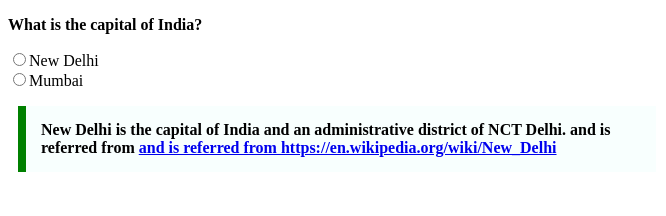
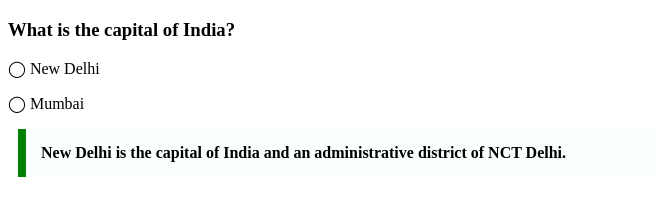
Before and after one commit to acciojob/trivia-sjoshi91119, a website: page main.html in a window 1280 px wide. Shown: the whole page, without its empty margins (0-666 px from the left). Drawn offline with Linux system fonts and the light colour scheme.

Commit message:
created a submission

```diff
--- a/main.html
+++ b/main.html
@@ -10,14 +10,14 @@
 	<!-- the entire body must be written by student -->
     <script type="text/javascript" src="./script.js">
 </script>
-<p><b>What is the capital of India?</b><p/>
 
-	<input type="radio" name="citi" value="city1">New Delhi<br>
+<h3>What is the capital of India?</h3>
+	<p>&#9711 New Delhi</p>
+	<p>&#9711 Mumbai</p>
+	<blockquote cite="https://en.wikipedia.org/wiki/New_Delhi">
+		New Delhi is the capital of India and an administrative district of NCT Delhi.
+	</blockquote>
 
-	<input type="radio" name="citi" value="city2">Mumbai<br>
-
-
-	<blockquote>New Delhi is the capital of India and an administrative district of NCT Delhi. and is referred from <a href="https://en.wikipedia.org/wiki/New_Delhi"> and is referred from https://en.wikipedia.org/wiki/New_Delhi </a> </blockquote>
 </body>
 
 </html>
```
